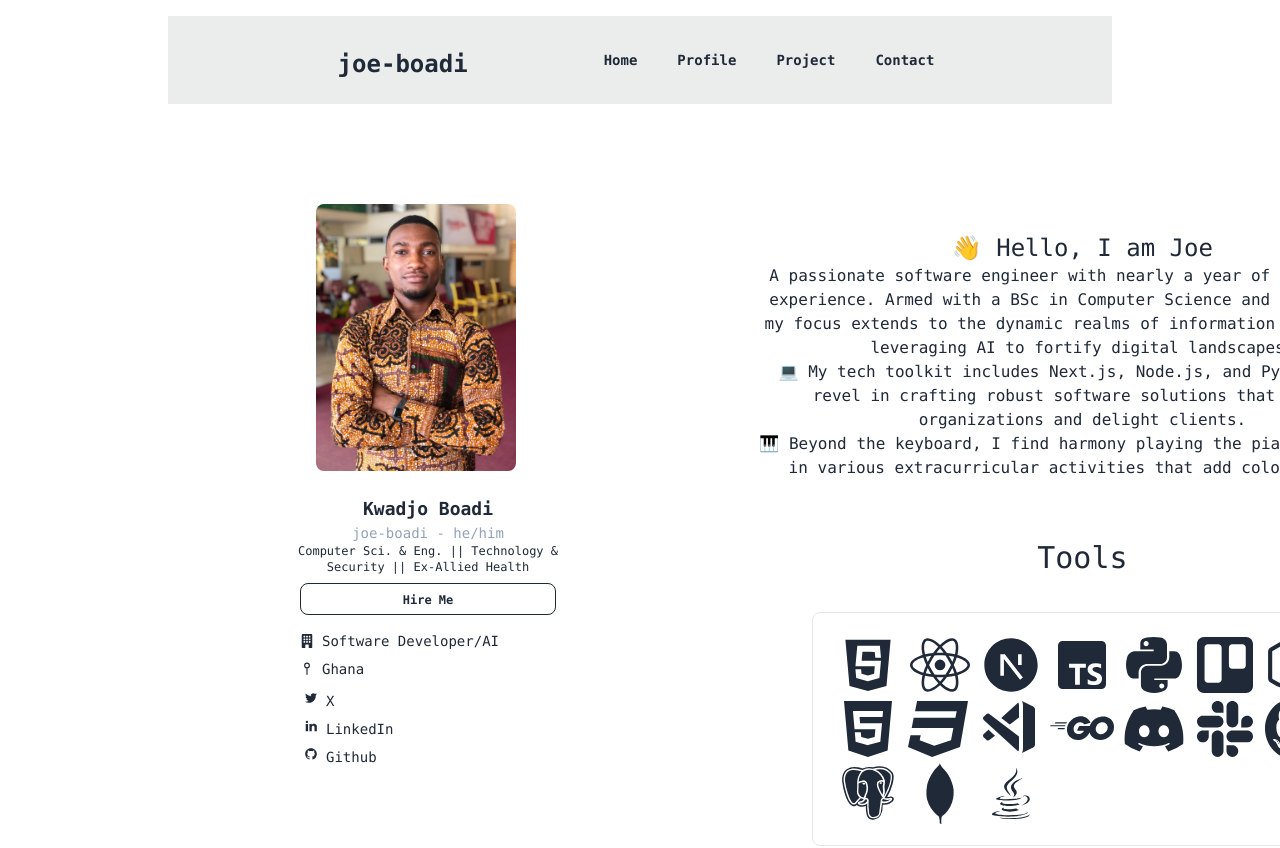
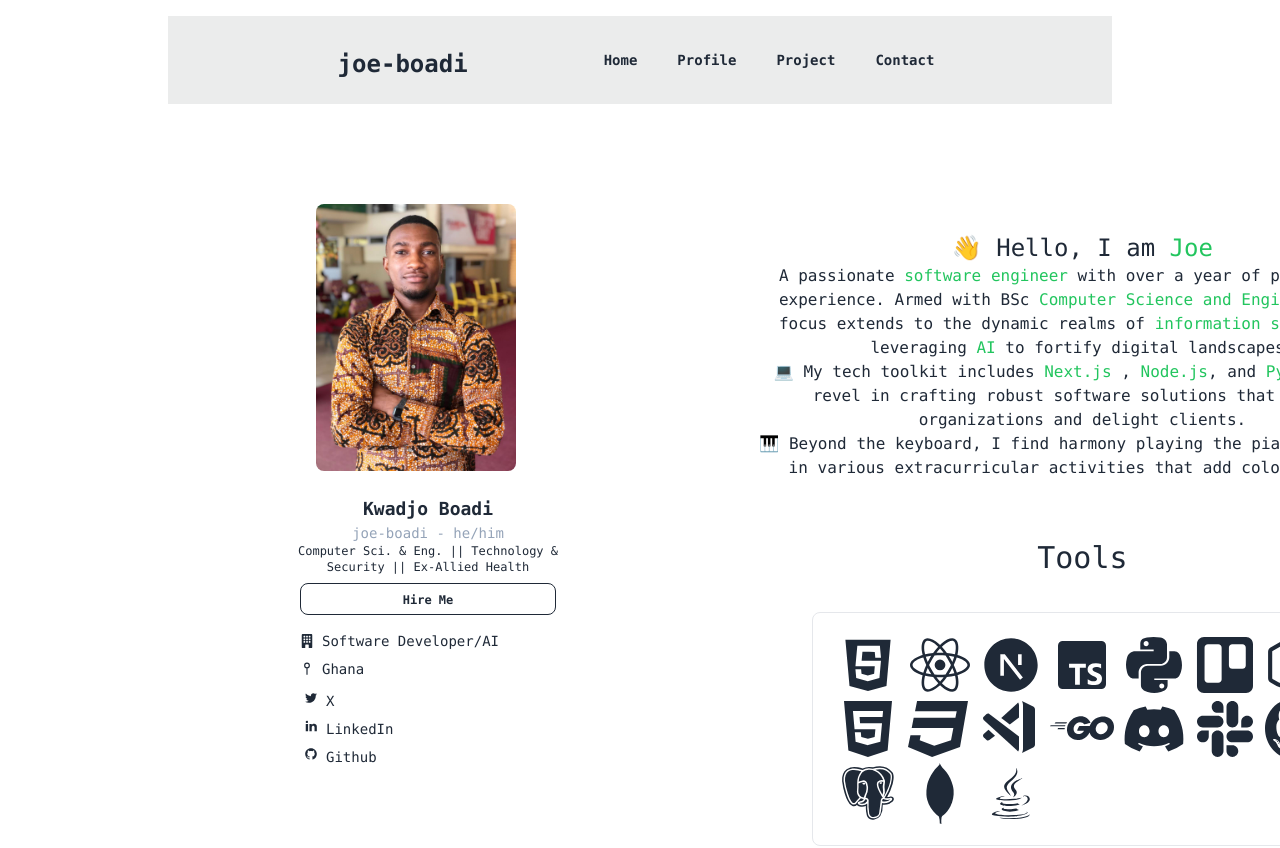
Before and after one commit to joe-boadi/my-portfolio, a Next.js app: page / in a window 1280 px wide. Shown: the top 848 px of the page. Built offline with nearby package versions, Linux system fonts and the light colour scheme.

Commit message:
Style: Update key adjectives with green color

```diff
--- a/app/Components/Introduction.tsx
+++ b/app/Components/Introduction.tsx
@@ -6,15 +6,16 @@ const Introduction = () => {
             {/* <h1 className="text-3xl p-2 m-2 text-center"> My Portfolio </h1> */}
             <div className="container flex m-auto p-3" id="portfolio">
                 <div className="text-center items-center">
-                    <span className="text-2xl mb-2 font-mono">👋 Hello, I am Joe</span> <br />
+                    <span className="text-2xl mb-2 font-mono">👋 Hello, I am <span className="text-green-500"> Joe</span></span> <br />
                     <ol>
                         <li>
-                            A passionate software engineer with nearly a year of professional experience. Armed with a BSc in Computer Science
-                            and Engineering, my focus extends to the dynamic realms of information security and leveraging AI to fortify digital
+                            A passionate <span className="text-green-500">software engineer</span> with over a year of professional experience. Armed with BSc
+                            <span className="text-green-500"> Computer Science and Engineering</span>
+                            , my focus extends to the dynamic realms of <span className="text-green-500">information security</span> and leveraging <span className="text-green-500"> AI</span> to fortify digital
                             landscapes.
                         </li>
                         <li>
-                            💻 My tech toolkit includes Next.js, Node.js, and Python, and I revel in crafting robust software solutions
+                            💻 My tech toolkit includes <span className="text-green-500">Next.js</span> , <span className="text-green-500">Node.js</span>, and <span className="text-green-500">Python</span>, and I revel in crafting robust software solutions
                             that elevate organizations and delight clients.
                         </li>
                         <li>
```
